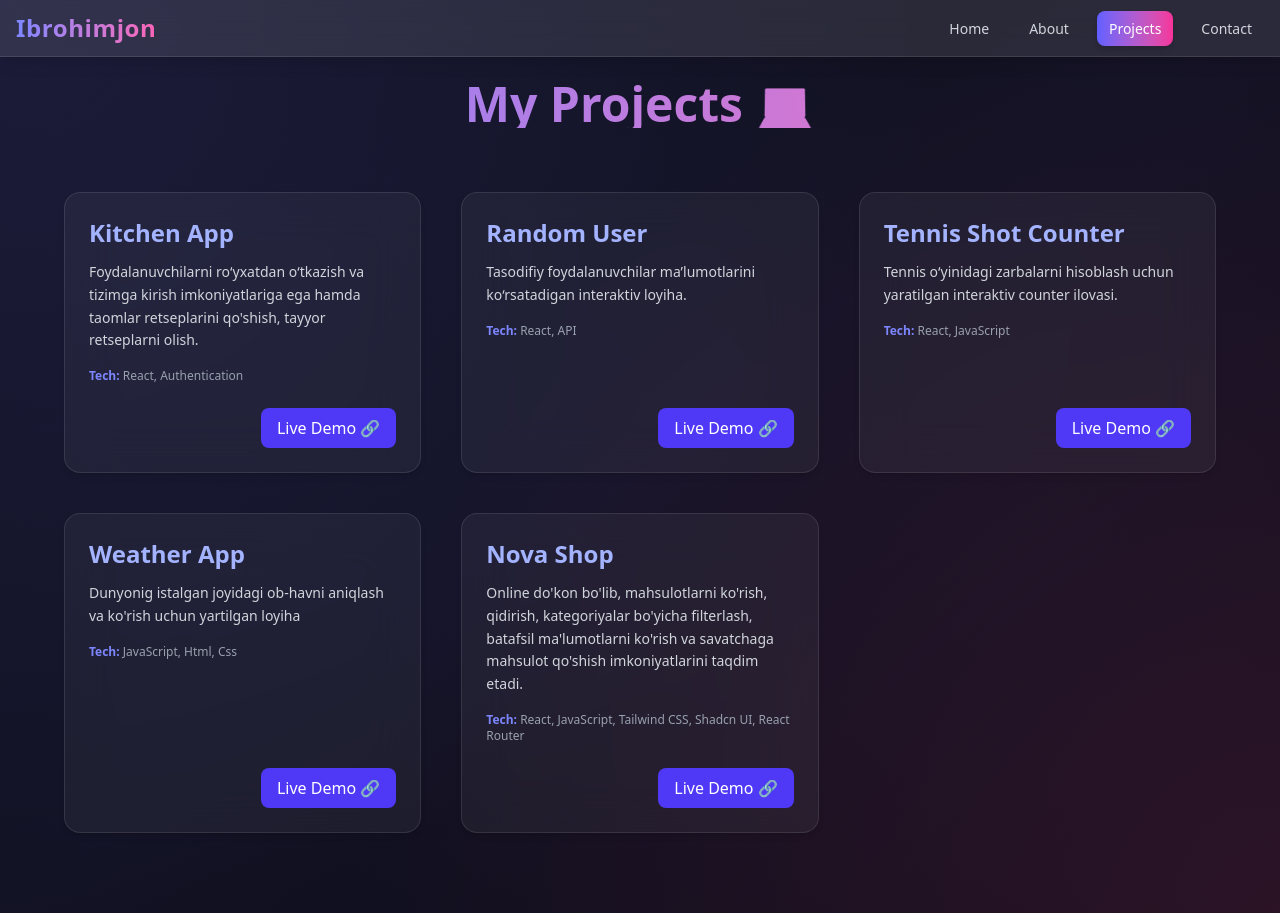
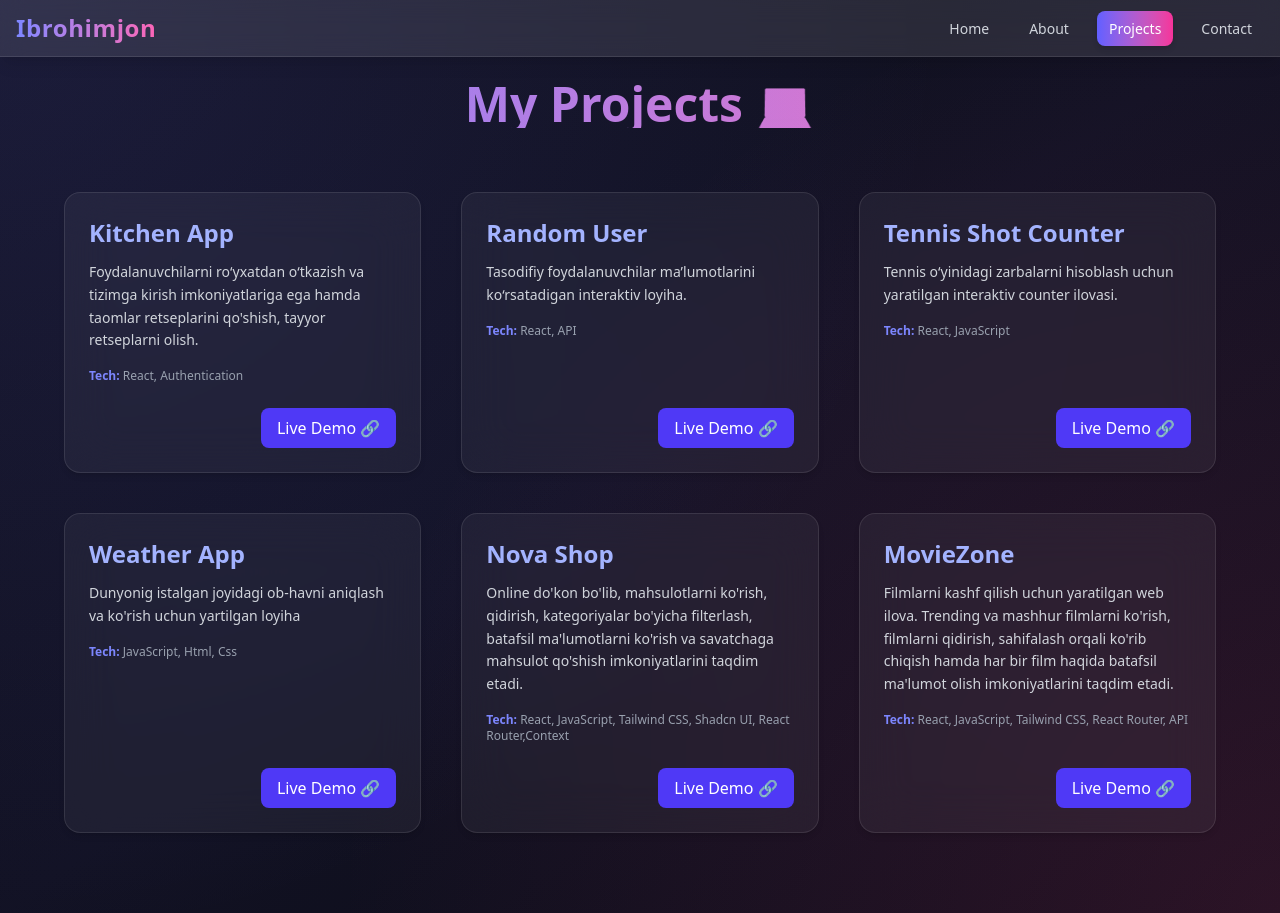
Before and after one commit to coderibrohim/Portfolio, a React (Vite) app: page /projects in a window 1280 px wide. Built offline with nearby package versions, Linux system fonts and the light colour scheme.

Commit message:
Added new project

```diff
--- a/src/pages/Projects.jsx
+++ b/src/pages/Projects.jsx
@@ -29,8 +29,15 @@ const projects = [
   {
     name: "Nova Shop",
     desc: "Online do'kon bo'lib, mahsulotlarni ko'rish, qidirish, kategoriyalar bo'yicha filterlash, batafsil ma'lumotlarni ko'rish va savatchaga mahsulot qo'shish imkoniyatlarini taqdim etadi.",
-    tech: "React, JavaScript, Tailwind CSS, Shadcn UI, React Router",
+    tech: "React, JavaScript, Tailwind CSS, Shadcn UI, React Router,Context",
     link: "https://nova-shop-cyan.vercel.app",
+  },
+
+  {
+    name: "MovieZone",
+    desc: "Filmlarni kashf qilish uchun yaratilgan web ilova. Trending va mashhur filmlarni ko'rish, filmlarni qidirish, sahifalash orqali ko'rib chiqish hamda har bir film haqida batafsil ma'lumot olish imkoniyatlarini taqdim etadi.",
+    tech: "React, JavaScript, Tailwind CSS, React Router, API",
+    link: "https://movies-app-neon-seven.vercel.app",
   },
 ];
 
```
